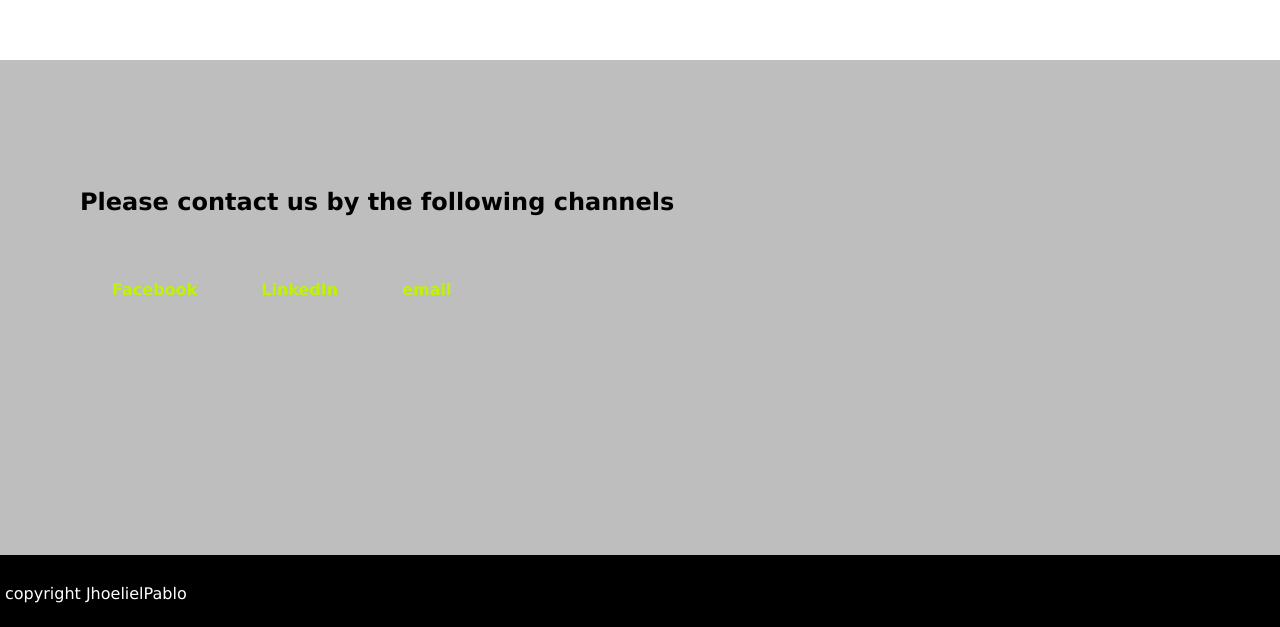
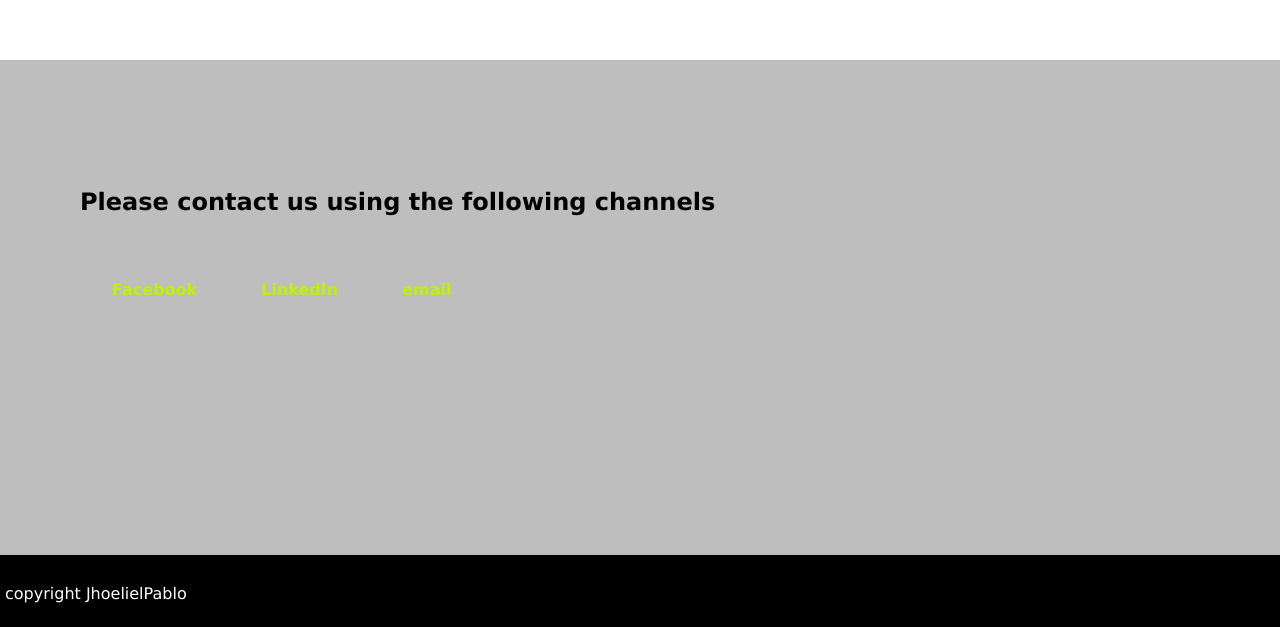
Before and after one commit to Juanpnav822/JhoelielPablo, a plain HTML site: page index.html in a window 1280 px wide. Shown: the part 1902-2529 px from the top of the page. Drawn offline with Linux system fonts and the light colour scheme.

Commit message:
Update index.html

```diff
--- a/index.html
+++ b/index.html
@@ -59,7 +59,7 @@
       </section>
     </main>
     <section id="contact">
-      <h2>Please contact us by the following channels</h2>
+      <h2>Please contact us using the following channels</h2>
       <div>
       <h3>Facebook </h3>
       <h3>LinkedIn </h3>
```
